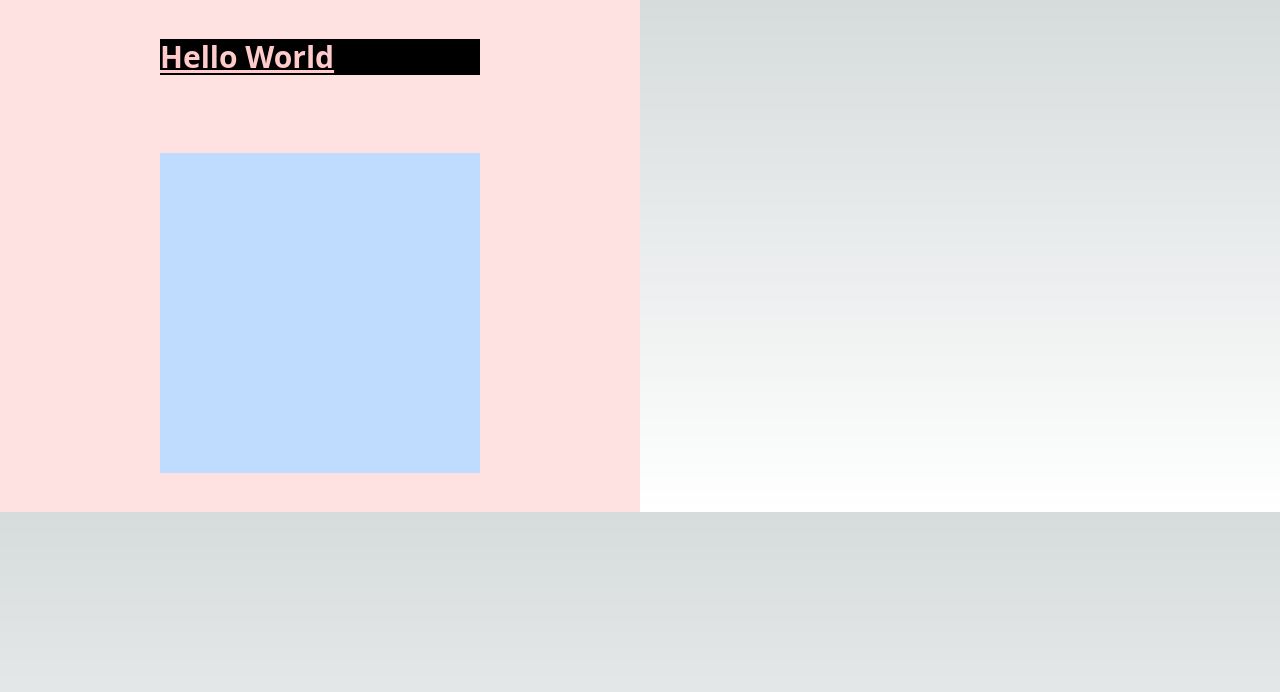
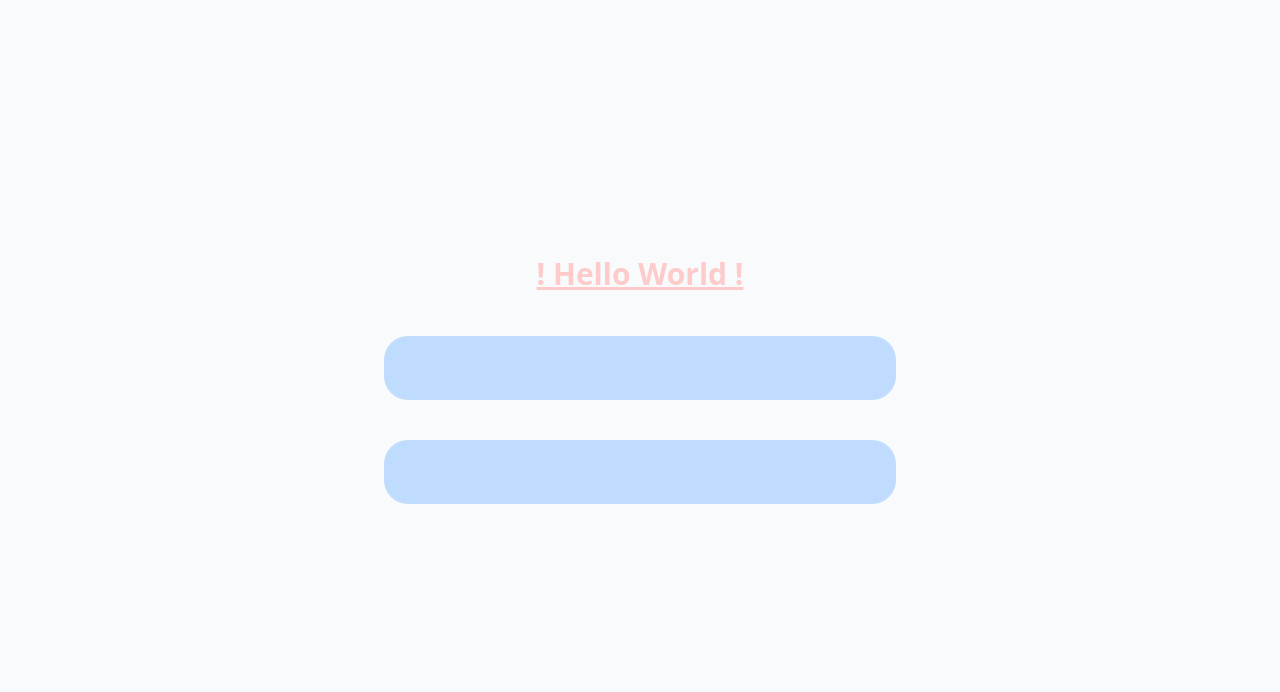
Before and after one commit to dodokw/nextjs-web, a Next.js app: page / in a window 1280 px wide. Shown: the top 692 px of the page. Built offline with nearby package versions, Linux system fonts and the light colour scheme.

Commit message:
tailwind_css_study

```diff
--- a/pages/index.tsx
+++ b/pages/index.tsx
@@ -2,10 +2,27 @@ import Head from "next/head";
 import Image from "next/image";
 import { Inter } from "@next/font/google";
 import styles from "@/styles/Home.module.css";
+import { useCallback, useEffect, useMemo, useState } from "react";
 
 const inter = Inter({ subsets: ["latin"] });
 
 export default function Home() {
+  const [id, setId] = useState("");
+  const [pw, setPw] = useState("");
+
+  const onChangeId = useMemo(() => {
+    return (e: React.ChangeEvent<HTMLInputElement>) => {
+      setId(e.target.value);
+    };
+  }, [id]);
+
+  const onChangePw = useMemo(() => {
+    return (e: React.ChangeEvent<HTMLInputElement>) => {
+      setPw(e.target.value);
+      console.log("pw: ", pw);
+    };
+  }, [pw]);
+
   return (
     <>
       <Head>
@@ -14,11 +31,22 @@ export default function Home() {
         <meta name="viewport" content="width=device-width, initial-scale=1" />
         <link rel="icon" href="/favicon.ico" />
       </Head>
-      <main className="grid items-center justify-center w-r1/2 h-128 bg-red-100">
-        <div className="text-3xl font-bold text-red-200 underline bg-black">
-          Hello World
+      <main className="flex flex-col items-center justify-center w-screen h-screen bg-gray-50">
+        <div className="h-10 w-80 grid justify-center text-3xl font-bold text-red-200 underline bg-wb mb-10">
+          ! Hello World !
         </div>
-        <div className="w-80 h-80 bg-blue-200" />
+        <input
+          type={"text"}
+          className="grid justify-center w-r1/3 min-w-128 h-16 bg-blue-200 rounded-3xl mb-10 px-10 dark:focus:bg-blue-300"
+          id="id"
+          onChange={(e) => onChangeId(e)}
+        />
+        <input
+          type={"password"}
+          className="grid justify-center w-r1/3 min-w-128 h-16 bg-blue-200 rounded-3xl mb-10 px-10 dark:focus:bg-blue-300"
+          id="pw"
+          onChange={(e) => onChangePw(e)}
+        />
       </main>
     </>
   );
--- a/tailwind.config.js
+++ b/tailwind.config.js
@@ -16,6 +16,9 @@ module.exports = {
         50: "#eff6ff",
         100: "#dbeafe",
         200: "#bfdbfe",
+        300: "#93c5fd",
+        400: "#60a5fa",
+        500: "#3b82f6",
       },
       gray: {
         50: "#f9fafb",
@@ -26,11 +29,21 @@ module.exports = {
     },
     extend: {
       width: {
+        64: "16rem",
         128: "32rem",
         256: "64rem",
         "r1/2": "50vw",
+        "r1/3": "calc(100vw / 3)",
       },
       height: {
+        16: "4rem",
+        32: "8rem",
+        64: "16rem",
+        128: "32rem",
+        256: "64rem",
+      },
+      minWidth: {
+        64: "16rem",
         128: "32rem",
         256: "64rem",
       },
```
